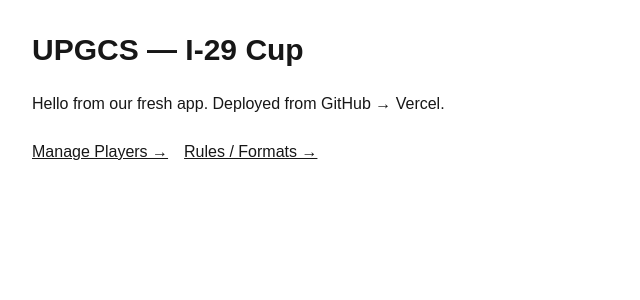
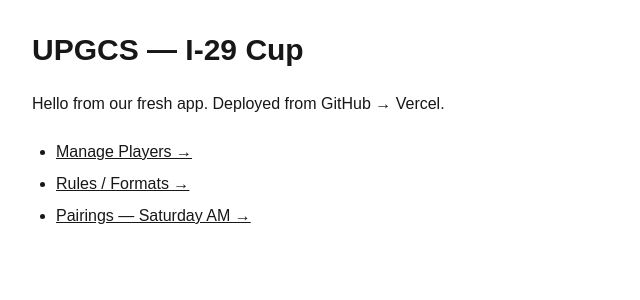
Before and after one commit to nseamonster10/UPGCS, a Next.js app: page / in a window 1280 px wide. Shown: the top 300 px of the page, without its empty margins (0-640 px from the left). Built offline with nearby package versions, Linux system fonts and the light colour scheme.

Commit message:
Home: add link to Pairings — Saturday AM

```diff
--- a/app/page.tsx
+++ b/app/page.tsx
@@ -6,11 +6,11 @@ export default function Home() {
       <h1 className="text-3xl font-bold">UPGCS — I-29 Cup</h1>
       <p>Hello from our fresh app. Deployed from GitHub → Vercel.</p>
 
-      <div className="space-x-4">
-        <Link href="/players" className="underline">Manage Players →</Link>
-        <Link href="/rules" className="underline">Rules / Formats →</Link>
-      </div>
+      <ul className="list-disc pl-6 space-y-2">
+        <li><Link href="/players" className="underline">Manage Players →</Link></li>
+        <li><Link href="/rules" className="underline">Rules / Formats →</Link></li>
+        <li><Link href="/pairings/sat-am" className="underline">Pairings — Saturday AM →</Link></li>
+      </ul>
     </main>
   );
 }
-<Link href="/pairings/sat-am" className="underline">Saturday AM Pairings →</Link>
```
